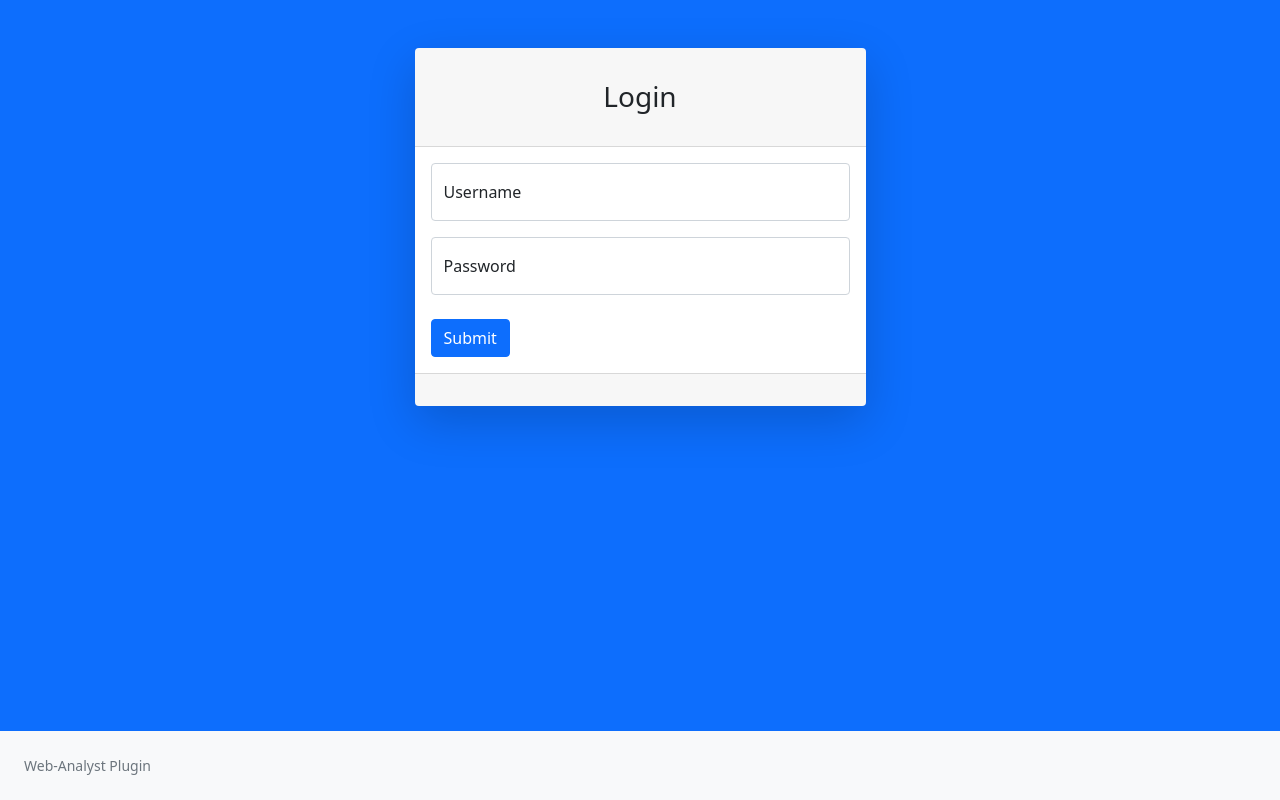
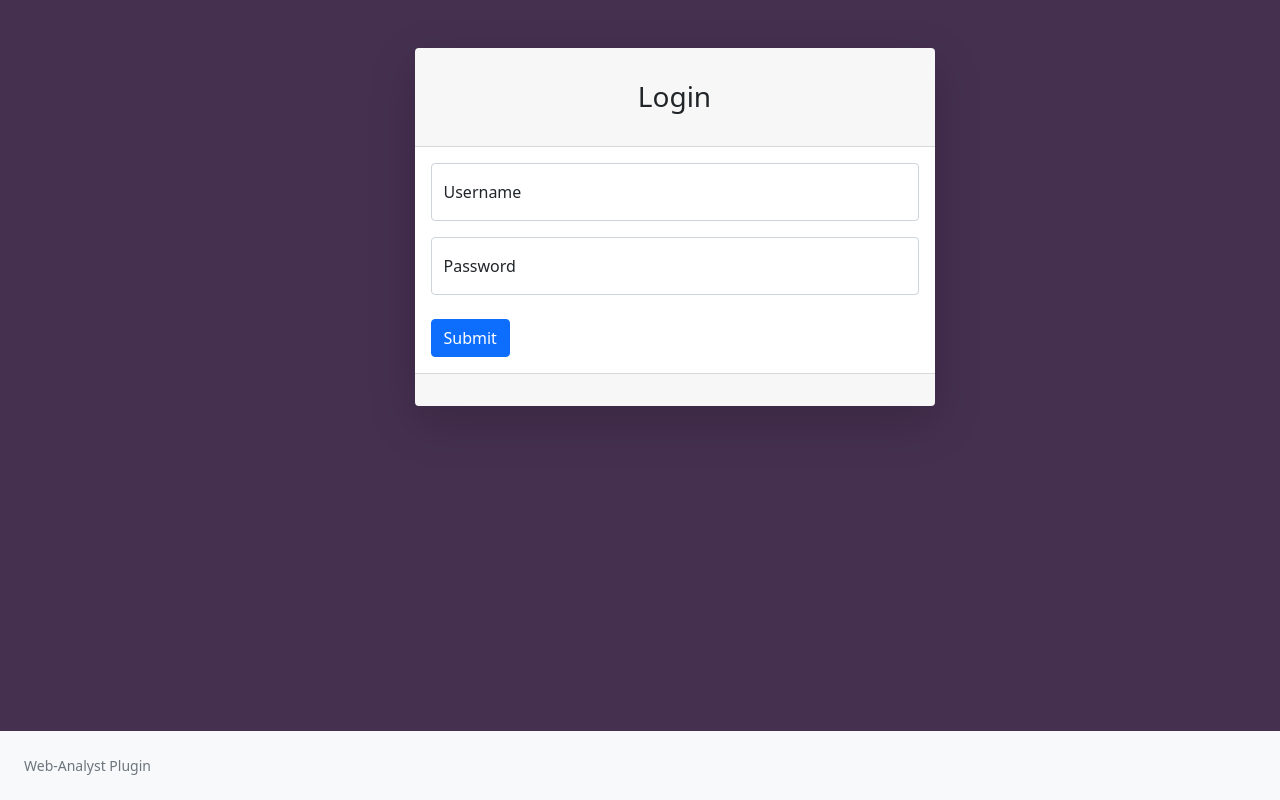
Before and after one commit to thimpat/web-analyst, a Node project: template auth/templates/login.hbs in a window 1280 px wide. Run offline with Node 20 templates, Linux system fonts and the light colour scheme; the template is opened without the code that fills it: most values are stand-ins (such as "Sample title", 1, 10 or a date in 2020).

Commit message:
STYLE: Fix login view

```diff
--- a/auth/templates/login.hbs
+++ b/auth/templates/login.hbs
@@ -7,9 +7,61 @@
         <meta name="description" content="" />
         <meta name="author" content="" />
         <title>Login - Stats</title>
-        <link href="css/styles.css" rel="stylesheet" />
+        <link href="./css/styles.css" rel="stylesheet" />
+<!--         <link href="./css/stats.css" rel="stylesheet"> -->
         <style>
-           .message {
+
+            #layoutAuthentication
+            {
+                height: 100%;
+            }
+
+            #layoutAuthentication_content
+            {
+                height: 100%;
+            }
+
+            main
+            {
+                height: 100%;
+            }
+
+            main .container
+            {
+                height: 100%;
+            }
+
+            main .container > div
+            {
+                height: 100%;
+            }
+
+            main .container > div > div
+            {
+                height: 100%;
+                padding-bottom: 68px;
+                position: relative;
+            }
+
+            .card
+            {
+                margin-top: 20% !importantgit;
+                position: absolute;
+                width: 520px;
+            }
+
+            #layoutAuthentication #layoutAuthentication_footer {
+                bottom: 0;
+                position: absolute;
+                width: 100%;
+            }
+
+            .bg-primary
+            {
+                background-color: #453050 !important;
+            }
+
+            .message {
                 color: #bb6443;
             }
         </style>
```
